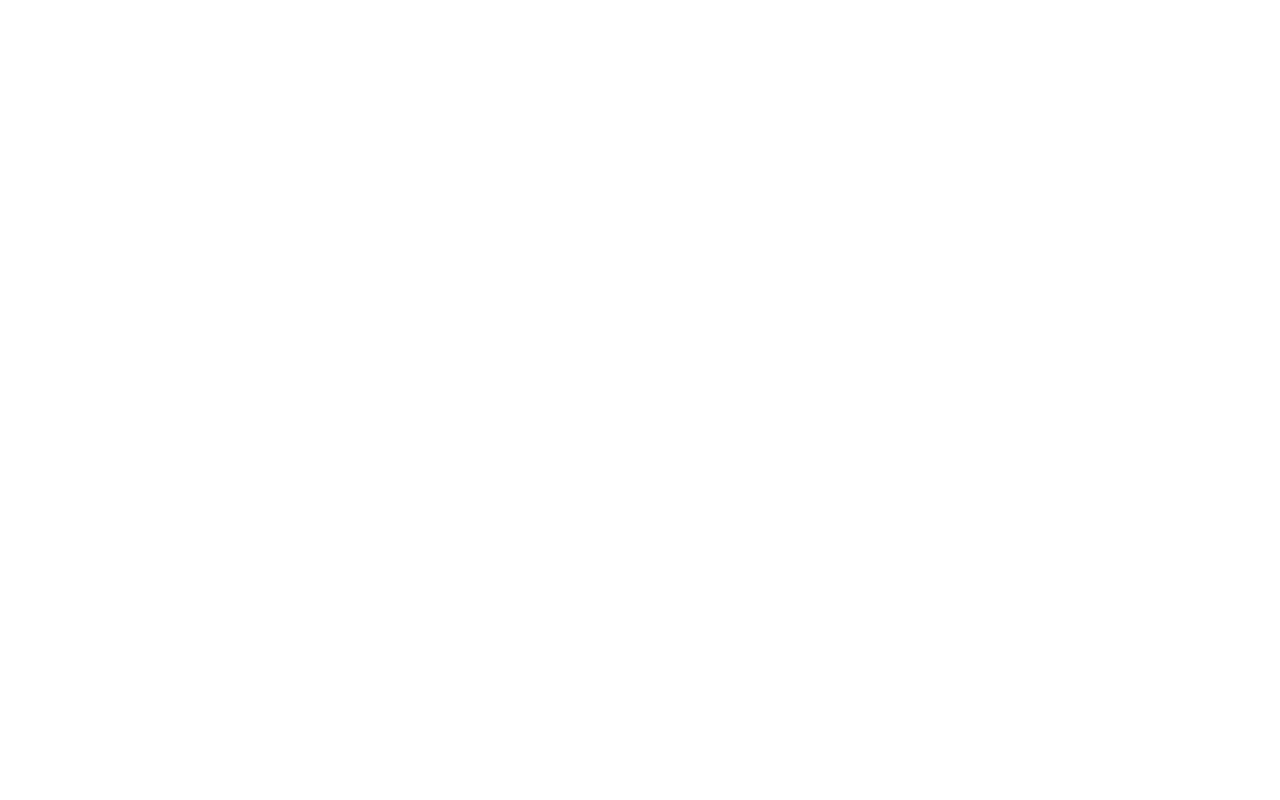
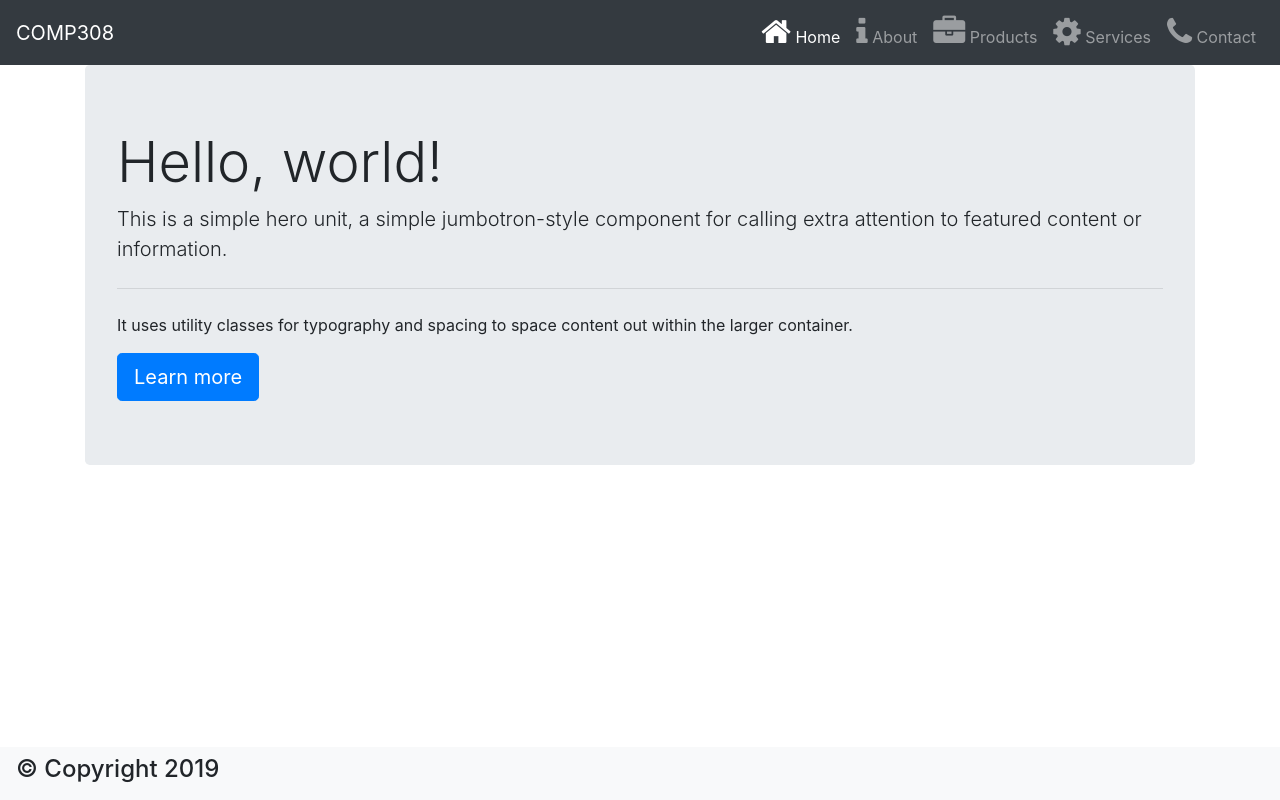
Before and after one commit to BishnuKhanal1/COMP308-W2019-Lesson-1B, a website: page index.html in a window 1280 px wide. Drawn offline with nearby package versions, Linux system fonts and the light colour scheme.

Commit message:
added bootstrap support

```diff
--- a/index.html
+++ b/index.html
@@ -1,21 +1,68 @@
 <!DOCTYPE html>
 <html lang="en">
+
 <head>
     <meta charset="UTF-8">
     <meta name=viewport content="width=device-width, initial-scale=1.0">
     <meta http-equiv="X-UA-Compatible" content="ie=edge">
     <title>COMP308 - W2019 - Lession 1</title>
     <!--CSS Section-->
-<link rel="stylesheet" href="./Content/app.css"/>
-<link rel="stylesheet" href=".node_modules/bootstrap/dist/css/bootstrap.min.css"/>
-<link rel="stylesheet" href=".node_modules/font-awesome/css/font-awesome.min.css"/>
+    <link rel="stylesheet" href="./Content/app.css" />
+    <link rel="stylesheet" href="./node_modules/bootstrap/dist/css/bootstrap.min.css" />
+    <link rel="stylesheet" href="./node_modules/font-awesome/css/font-awesome.min.css" />
 </head>
+
 <body>
+    <header>
+        <!--main Nav bar-->
+        <nav class="navbar navbar-expand-lg navbar-dark bg-dark">
+            <a class="navbar-brand" href="#">COMP308</a>
+            <button class="navbar-toggler" type="button" data-toggle="collapse" data-target="#navbarSupportedContent"
+                aria-controls="navbarSupportedContent" aria-expanded="false" aria-label="Toggle navigation">
+                <span class="navbar-toggler-icon"></span>
+            </button>
+            <div class="collapse navbar-collapse" id="navbarSupportedContent">
+                <ul class="navbar-nav ml-auto">
+                    <li class="nav-item active">
+                        <a class="nav-link" href="#"><i class="fa fa-2x fa-home"></i> Home <span class="sr-only">(current)</span></a>
+                    </li>
+                    <li class="nav-item">
+                        <a class="nav-link" href="#"><i class="fa fa-2x fa-info"></i> About <span class="sr-only">(current)</span></a>
+                    </li>
+                    <li class="nav-item">
+                        <a class="nav-link" href="#"><i class="fa fa-2x fa-briefcase"></i> Products <span class="sr-only">(current)</span></a>
+                    </li>
+                    <li class="nav-item">
+                        <a class="nav-link" href="#"><i class="fa fa-2x fa-gear"></i> Services <span class="sr-only">(current)</span></a>
+                    </li>
+                    <li class="nav-item">
+                        <a class="nav-link" href="#"><i class="fa fa-2x fa-phone"></i> Contact <span class="sr-only">(current)</span></a>
+                    </li>
+                </ul>
+            </div>
+        </nav>
+    </header>
+    <!--Main content area-->
+    <main class="container">
+        <div class="jumbotron">
+            <h1 class="display-4">Hello, world!</h1>
+            <p class="lead">This is a simple hero unit, a simple jumbotron-style component for calling extra attention
+                to featured content or information.</p>
+            <hr class="my-4">
+            <p>It uses utility classes for typography and spacing to space content out within the larger container.</p>
+            <a class="btn btn-primary btn-lg" href="#" role="button">Learn more</a>
+        </div>
+    </main>
+    <footer>
+            <nav class="navbar fixed-bottom navbar-light bg-light">
+                <h4>&copy; Copyright 2019</h4>
 
-
+                  </nav>
+    </footer>
     <!--Script Section-->
     <script src="./Scripts/app.js"></script>
+    <script src="./node_modules/bootstrap/dist/js/bootstrap.min.js"> </script>
+    <script src="./node_modules/jquery/dist/jquery.min.js"></script>
 </body>
 
-
 </html>
```
Lines whose indentation alone changed are shown as unchanged.
